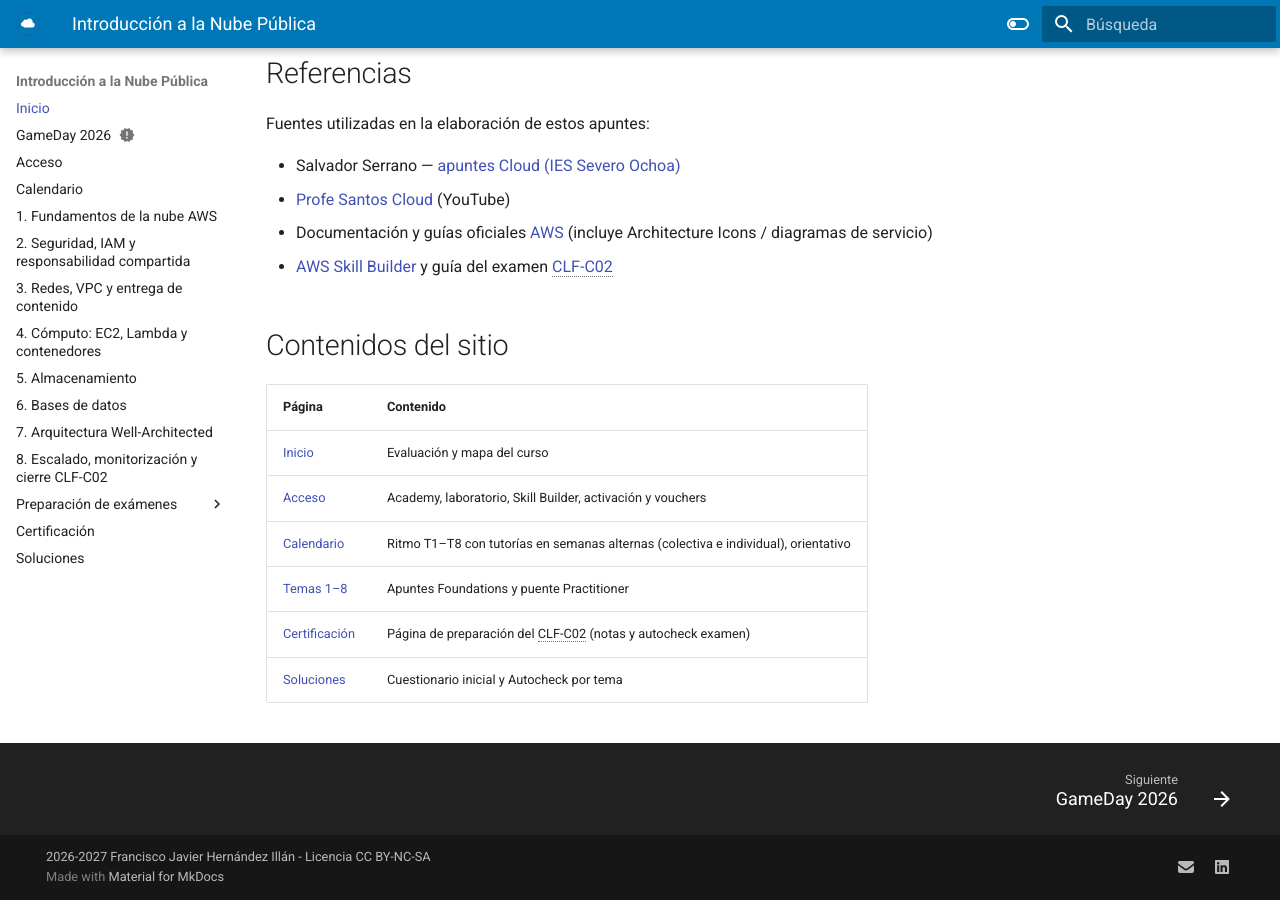
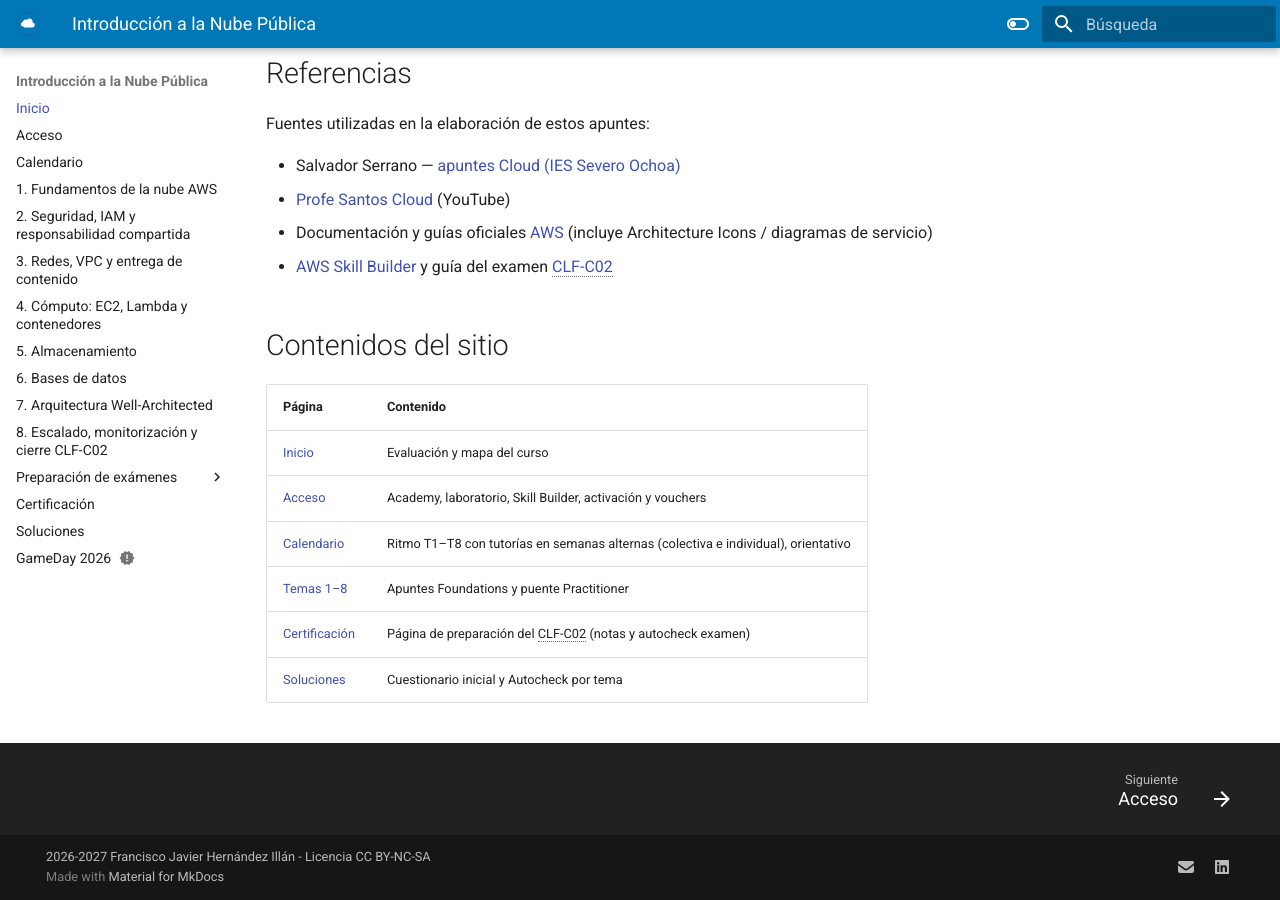
Before and after one commit to fjavier-hernandez/cloud, an MkDocs documentation site: the page built from docs/index.md, in a window 1280 px wide and 900 px high, scrolled down 8358 px. Built offline with MkDocs 1.6.1 and Material for MkDocs 9.7.7, drawn with Linux system fonts in a browser that asks for light colours; part of the change alters nothing that is shown.

Commit message:
Cambio de línea del menu del AWS Gameday 2026

```diff
--- a/mkdocs.yml
+++ b/mkdocs.yml
@@ -10,7 +10,6 @@ exclude_docs: |
 
 nav:
   - "Inicio": "index.md"
-  - "GameDay 2026": "96-gameday/gameday-2026.md"
   - "Acceso": "00-acceso/acceso.md"
   - "Calendario": "calendario.md"
   - "1. Fundamentos de la nube AWS": "01-fundamentos-nube-aws/tema1.md"
@@ -25,6 +24,7 @@ nav:
       - "Práctica orientativa: examen de la 1.ª evaluación": "95-preparacion-examenes/practica-orientativa-1ev.md"
   - "Certificación": "99-certificacion/certificacion.md"
   - "Soluciones": "90-soluciones/soluciones.md"
+  - "GameDay 2026": "96-gameday/gameday-2026.md"
 
 theme:
   language: es
```
